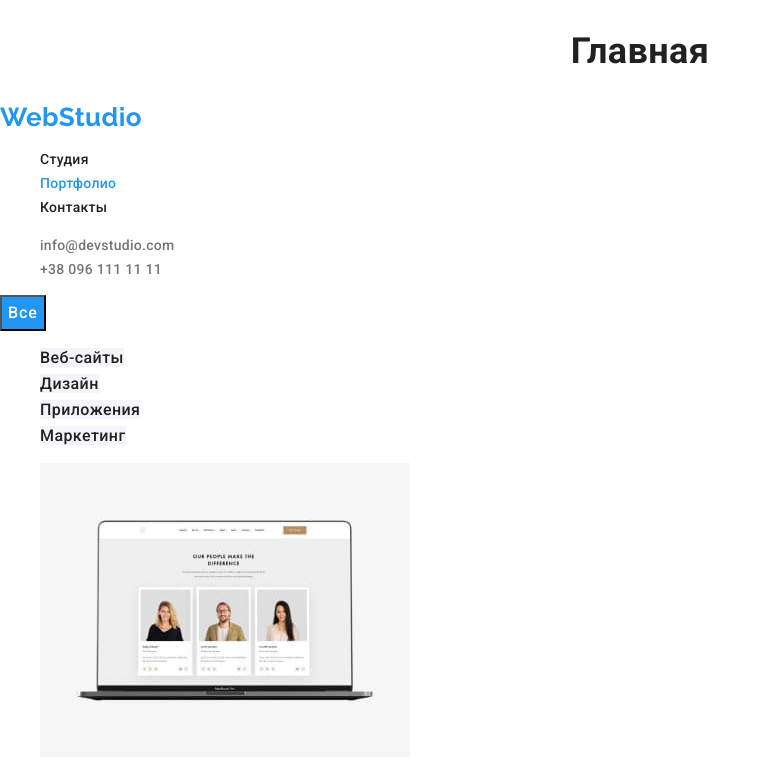
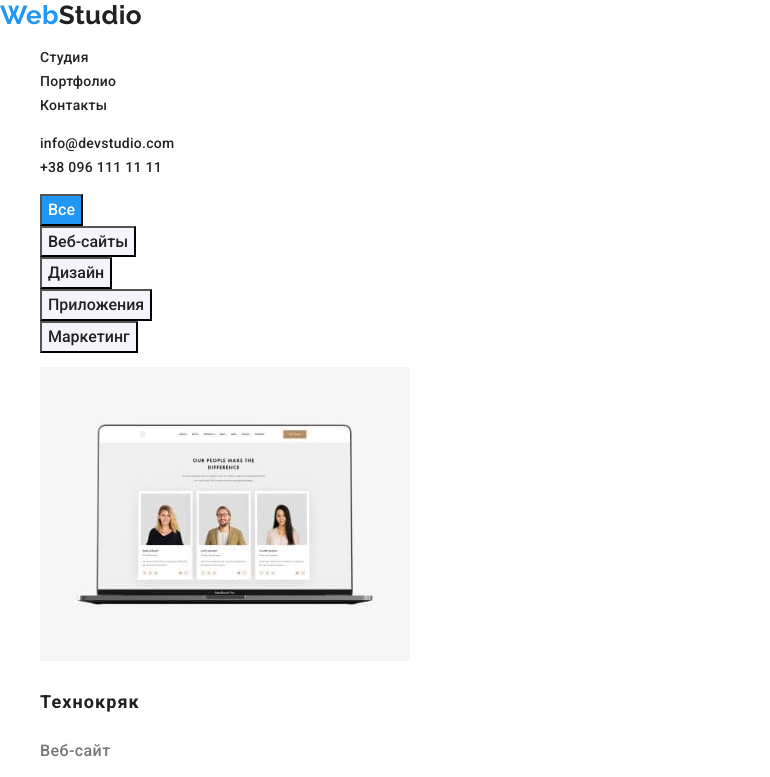
Before and after one commit to misha-sklonnyi/goit-markup-hw-02, a plain HTML site: page portfolio.html in a window 1280 px wide. Both pictures are taken after a click on the button "Все". Shown: the top 777 px of the page, without its empty margins (0-770 px from the left). Drawn offline with nearby package versions, Linux system fonts and the light colour scheme.

Commit message:
внесены правки
были недочеты сделали правки

```diff
--- a/css/styles.css
+++ b/css/styles.css
@@ -35,24 +35,30 @@ body {
   font-weight: 500;
   line-height: 1.14;
   letter-spacing: 0.02em;
+  text-decoration: none;
   color: var(--title-cl);
 }
 
-.accent {
+.link:hover,
+.link:focus {
   color: var(--accent-cl);
 }
 
-.accent-phone {
+.accent-nav {
   color: var(--main-text-cl);
+  text-decoration: none;
 }
 
 .logo {
   font-family: var(--title-font);
   font-size: 26px;
   line-height: 1.19;
+  text-decoration: none;
   color: var(--accent-cl);
 }
-
+.half-title {
+  color: var(--title-cl);
+}
 .dark-bg {
   background-color: var(--dark-bg);
 }
@@ -80,14 +86,11 @@ body {
   color: var(--alt-title-cl);
 }
 
-.hide-h2 {
+.hide {
   display: none;
 }
 .list {
   list-style: none;
-}
-
-a {
   text-decoration: none;
 }
 
@@ -150,6 +153,7 @@ a {
   font-size: 14px;
   line-height: 1.71;
   color: rgba(255, 255, 255, 0.6);
+  text-decoration: none;
 }
 
 /*портфолио*/
@@ -158,7 +162,15 @@ a {
   font-size: 16px;
   line-height: 1.62;
   text-align: center;
+  text-decoration: none;
+  cursor: pointer;
   color: var(--title-cl);
+  background-color: var(--team-bg);
+}
+.nav-portfolio:hover,
+.nav-portfolio:focus {
+  color: var(--alt-title-cl);
+  background-color: var(--accent-bg);
 }
 
 .section-title-pf {
--- a/portfolio.html
+++ b/portfolio.html
@@ -14,11 +14,10 @@
 <body>
         <header>
             <!--навигацыя проекта-->
-            <h2 class="section-title">Главная</h2>
-            <a href="./index.html" class="logo">WebStudio</a>
+            <a href="./index.html" class="logo">Web<span class="half-title">Studio</span></a>
             <nav>
                 <ul class="list">
-                    <li><a href="Студия" class="link ">Студия</a></li>
+                    <li><a href="./portfolio.html" class="link ">Студия</a></li>
                     <li><a href="./portfolio.html" class="link accent">Портфолио</a></li>
                     <li><a href="Контакты" class="link">Контакты</a></li>
                 </ul>
@@ -31,20 +30,20 @@
         <main>
             <!--портфолио-->
             <section>
-                <h2 class="hide-h2">Портфолио</h2>
-                <button type="button" class="button accent-bg">Все</button>
+                <h1 class="hide">Портфолио</h1>
                 <ul class="list">
+                    <li><button type="button" class="nav-portfolio">Все</button></li>
                     <li>
-                        <a href="" class="team-bg nav-portfolio">Веб-сайты</a>
+                        <button type="button" class="nav-portfolio">Веб-сайты</button>
                     </li>
                     <li>
-                        <a href="" class="team-bg nav-portfolio">Дизайн</a>
+                        <button type="button" class="nav-portfolio">Дизайн</button>
                     </li>
                     <li>
-                        <a href="" class="team-bg nav-portfolio">Приложения</a>
+                        <button type="button" class="nav-portfolio">Приложения</button>
                     </li>
                     <li>
-                        <a href="" class="team-bg nav-portfolio">Маркетинг</a>
+                        <button type="button" class="nav-portfolio">Маркетинг</button>
                     </li>
                 </ul>
                 <ul class="list">
@@ -100,14 +99,14 @@
         </main>
     <!--подвал проекта-->
         <footer class="dark-bg">
-            <a href="./index.html" class="logo">WebStudio</a>
+            <a href="./index.html" class="logo">Web<span class="half-title">Studio</span></a>
             <address class="address">
                 г. Киев, пр-т Леси Украинки, 26
+                <ul class="list">
+                    <li><a href="mailto:info@example.com" class="vault-navi">info@example.com</a></li>
+                    <li><a href="tel:+380991111111" class="vault-navi">+38 099 111 11 11</a></li>
+                </ul>
             </address>
-            <ul class="list">
-                <li><a href="mailto:info@example.com" class="vault-navi">info@example.com</a></li>
-                <li><a href="tel:+380991111111" class="vault-navi">+38 099 111 11 11</a></li>
-            </ul>
         </footer>
     </body>
 </html>
```
Also changed, not shown: index.html (+11 -11 lines).
